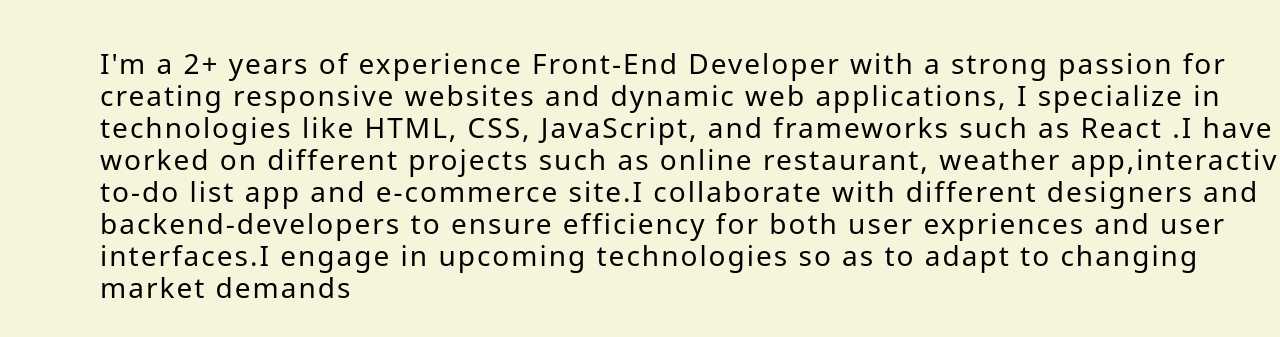
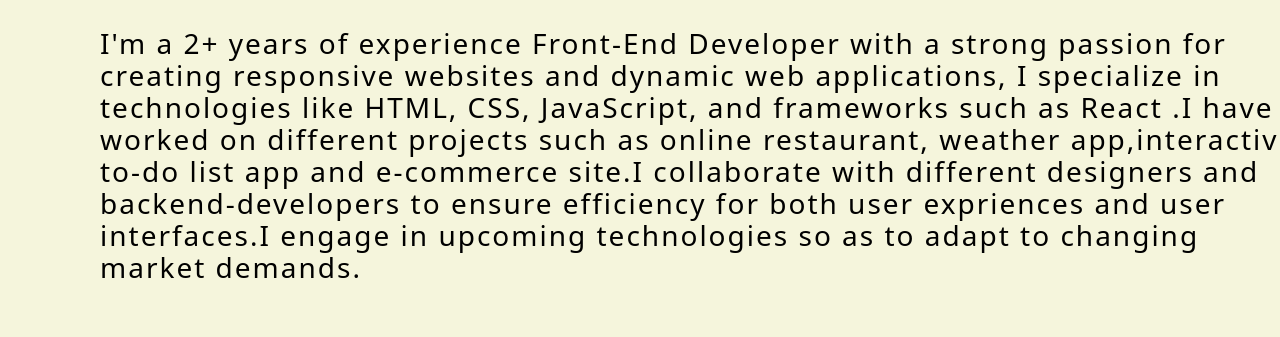
Before and after one commit to MANIZABAYO-Elie/ELIE-PORTIFOLIO, a website: page public/About.html in a window 1280 px wide. Shown: the part 237-574 px from the top of the page. Drawn offline with Linux system fonts and the light colour scheme.

Commit message:
file committed

```diff
--- a/public/About.html
+++ b/public/About.html
@@ -21,14 +21,14 @@
  </header>
  <div class="w-auto">
     <h1 class="pt-[100px] ml-[100px]  text-[56px]">About me</h1>
-    <p class=" w-[1200px] ml-[100px] mr-[100px] justify-start mt-[50px] font-extralight
+    <p class=" w-[1200px] ml-[100px] mr-[100px] justify-start mt-[30px] font-extralight
      text-[28px] leading-[32px] tracking-[2px]">
         I'm a  2+ years of experience Front-End Developer with a strong passion for creating
         responsive websites and dynamic web applications, I specialize in technologies
         like HTML, CSS, JavaScript, and frameworks such as React .I have worked on different projects such as online restaurant,
         weather app,interactive to-do list app and  e-commerce site.I collaborate with different designers and backend-developers
         to ensure efficiency for both user expriences and user interfaces.I engage in upcoming  technologies  so as to adapt
-        to changing market demands
+        to changing market demands.
     </p>
 </div>
 </body>
```
Also changed, not shown: public/index.html (+1 -1 lines), src/style.css.
